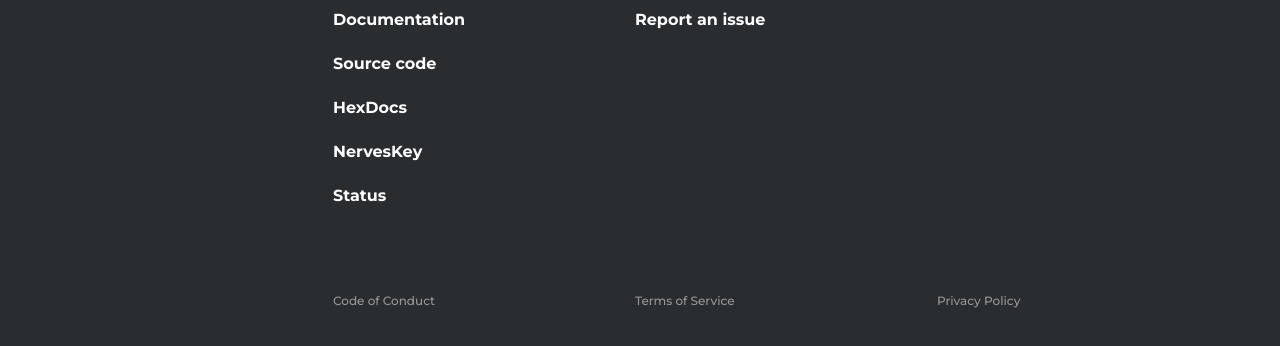
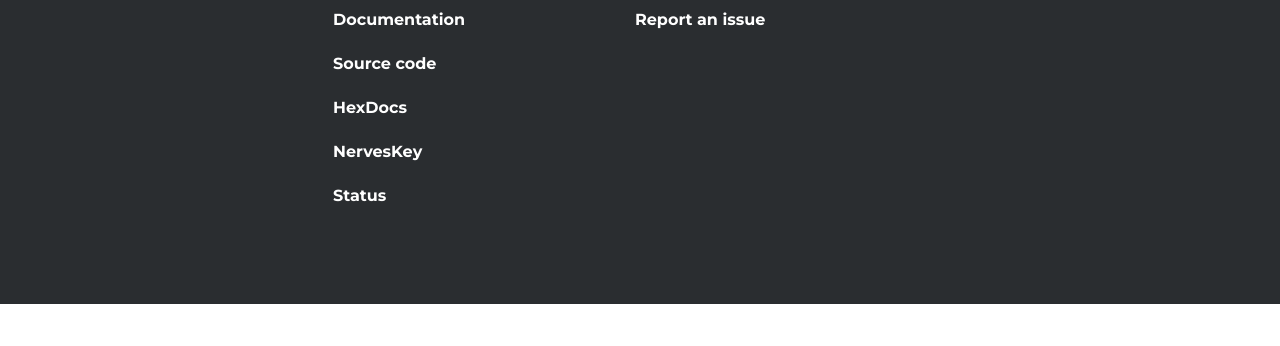
Before and after one commit to nerves-hub/nerves-hub.github.io, a website: page index.html in a window 1280 px wide. Shown: the part 5233-5579 px from the top of the page. After the commit the page ends 5537 px from the top, so only its background shows below. Drawn offline with nearby package versions, Linux system fonts and the light colour scheme; files that its build step writes are made by us from their sources.

Commit message:
Remove ToS, etc. from footer

```diff
--- a/css/_footer.scss
+++ b/css/_footer.scss
@@ -74,30 +74,4 @@
       }
     }
   }
-
-  .tos-grid {
-    display: grid;
-    grid-column-gap: 4rem;
-    grid-template-columns: 10.25rem 1fr 1fr 1fr;
-    margin-top: 5rem;
-    max-width: 66.875rem;
-    width: 100%;
-
-    @media (max-width: 970px) {
-      grid-template-columns: 1fr 1fr 1fr;
-
-      & > div:first-child {
-        display: none;
-      }
-    }
-
-    a {
-      font-size: 0.75rem;
-      color: var(--bs-white-50);
-
-      &:hover {
-        color: white;
-      }
-    }
-  }
 }
--- a/index.html
+++ b/index.html
@@ -192,12 +192,6 @@
           <a href="https://github.com/nerves-hub/nerves_hub_web/issues" target="_blank" rel="noopener noreferrer">Report an issue</a>
         </div>
       </div>
-      <div class="tos-grid">
-        <div></div>
-        <div><a href={Routes.policy_path(@conn, :coc)}>Code of Conduct</a></div>
-        <div><a href={Routes.policy_path(@conn, :tos)}>Terms of Service</a></div>
-        <div><a href={Routes.policy_path(@conn, :privacy)}>Privacy Policy</a></div>
-      </div>
     </footer>
 
     <script>
```
